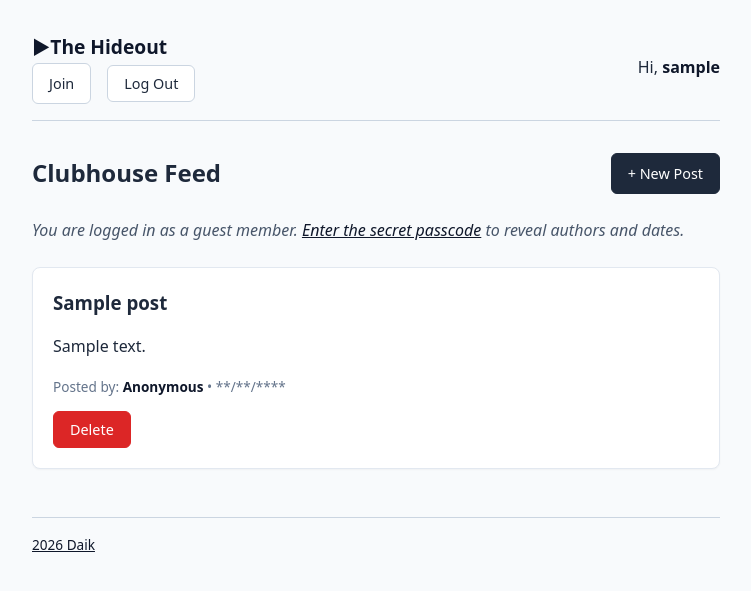
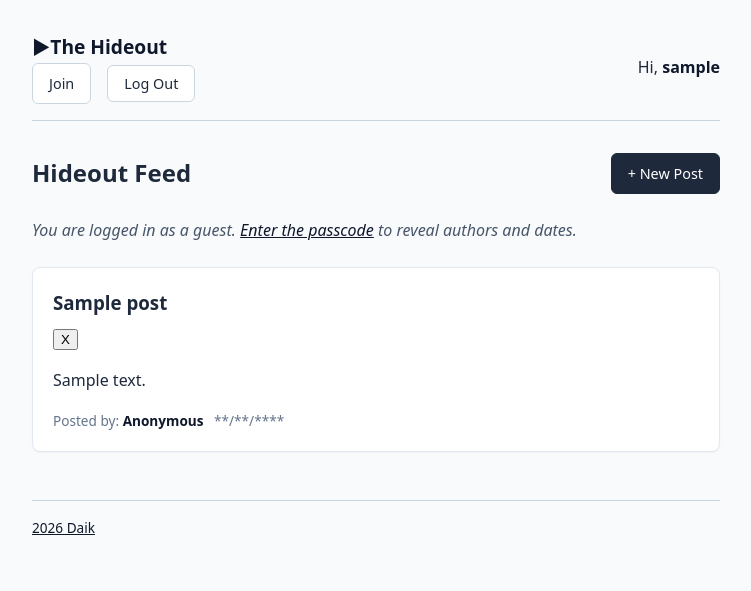
Before and after one commit to Daik102/members-only, a Node server app: template views/index.ejs in a window 1280 px wide. Shown: the top 591 px of the page, without its empty margins (264-1015 px from the left). Run offline with Node 20, Linux system fonts and the light colour scheme; the visitor is signed in with stand-in values (Sample User, id 1); the template is opened without the code that fills it: most values are stand-ins (such as "Sample title", 1, 10 or a date in 2020); some libraries are stand-ins or nearby versions.

Commit message:
Move delete-btn to the right of header(h3)

```diff
--- a/views/index.ejs
+++ b/views/index.ejs
@@ -1,7 +1,7 @@
-<%- include('partials/header') %>
+<%- include('partials/header', { title }) %>
 
 <div class="feed-header">
-  <h2>Clubhouse Feed</h2>
+  <h2>Hideout Feed</h2>
 
   <% if (currentUser) { %>
     <a href="/posts/new" class="btn btn-primary">+ New Post</a>
@@ -16,34 +16,33 @@
   </p>
 <% } else if (!canSeeDetails) { %>
   <p class="guest-notice">
-    You are logged in as a guest member. <a href="/join">Enter the secret passcode</a> to reveal authors and dates.
+    You are logged in as a guest. <a href="/join">Enter the passcode</a> to reveal authors and dates.
   </p>
 <% } %>
 
 <% posts.forEach(post => { %>
   <article class="card">
-    <h3><%= post.title %></h3>
+    <div class="card-title-row">
+      <h3><%= post.title %></h3>
+      <% if (currentUser && (currentUser.id === post.user_id || currentUser.is_admin)) { %>
+        <button
+          type="button"
+          class="delete-btn btn-delete"
+          data-post-id="<%= post.id %>"
+          data-post-title="<%= post.title %>"
+        >
+          X
+        </button>
+      <% } %>
+    </div>
     <p><%= post.content %></p>
 
     <div class="meta">
       Posted by:
       <span class="author-name"><%= canSeeDetails ? post.author : 'Anonymous' %></span>
-      &bull;
+      &nbsp;
       <%= canSeeDetails ? new Date(post.created_at).toLocaleDateString() : '**/**/****' %>
     </div>
-
-    <% if (currentUser && (currentUser.id === post.user_id || currentUser.is_admin)) { %>
-      <div class="card-actions">
-        <button
-          type="button"
-          class="btn btn-danger delete-btn"
-          data-post-id="<%= post.id %>"
-          data-post-title="<%= post.title %>"
-        >
-          Delete
-        </button>
-      </div>
-    <% } %>
   </article>
 <% }) %>
 
```
